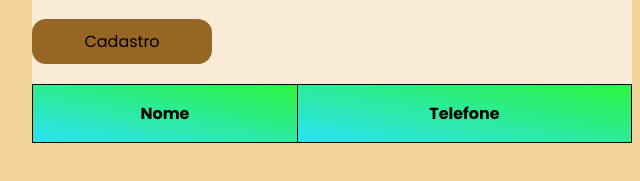
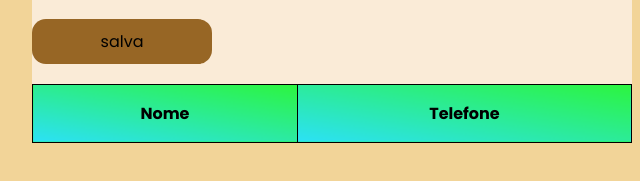
Before and after one commit to auriceliomatos/Agenda_Contatos, a plain HTML site: page index.html in a window 1280 px wide. Shown: the part 465-646 px from the top of the page, 308-948 px from the left. Drawn offline with Linux system fonts and the light colour scheme.

```diff
--- a/index.html
+++ b/index.html
@@ -32,7 +32,7 @@
         <input type="number" id="telefone"
         placeholder="Digite Telefone..."required/>
         </div>
-    <button type="submit">Cadastro</button>
+    <button type="submit">salva</button>
     </form>
 
     <!------------- tabela -------------------------->
```
